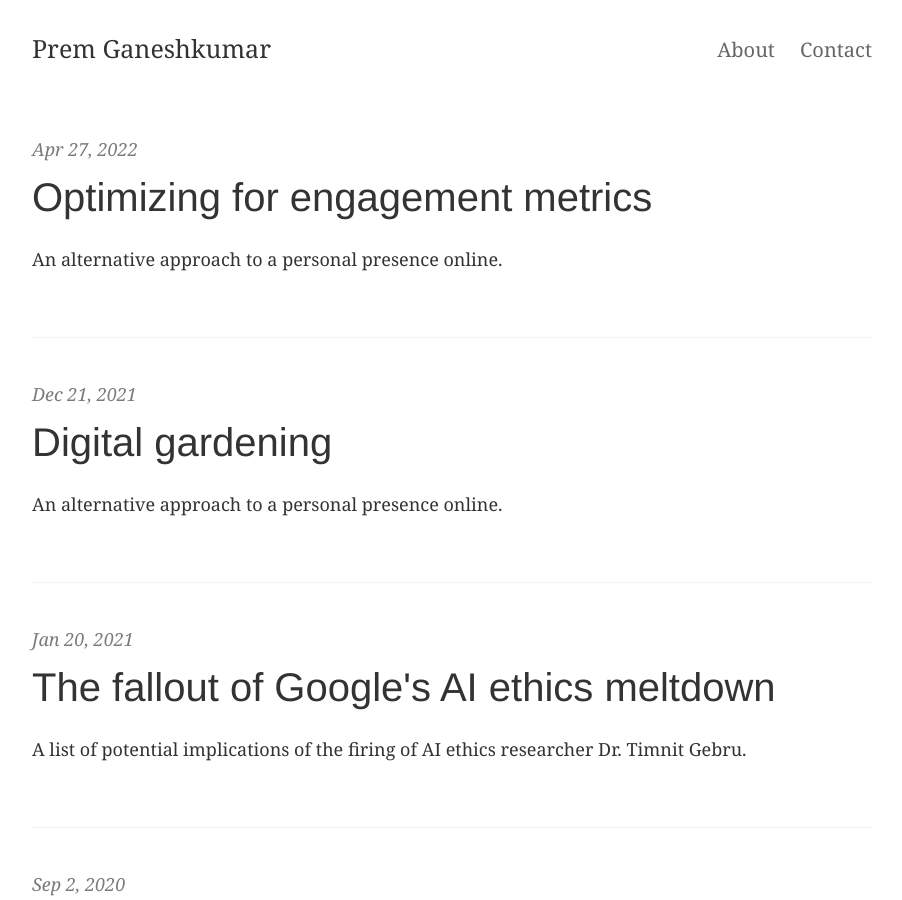
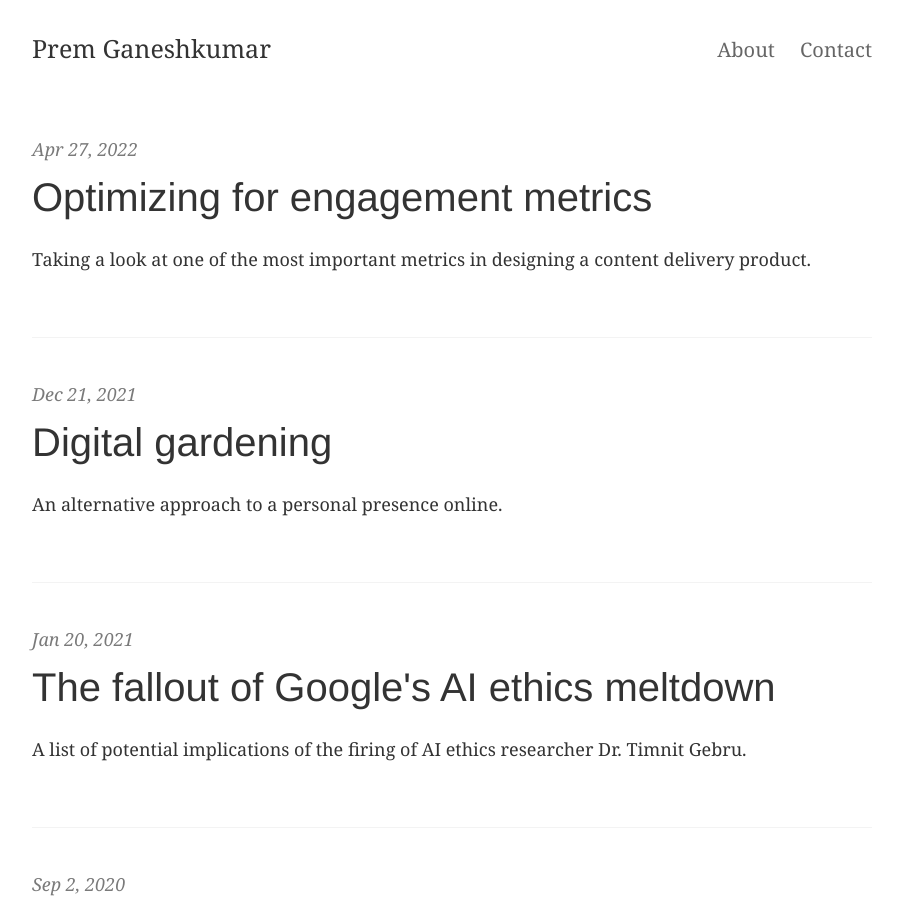
Before and after one commit to premgane/premgane.github.io, a Jekyll site: the page built from index.html, in a window 1280 px wide and 900 px high. Shown: the whole window, without its empty margins (188-1090 px from the left). Built offline with Jekyll 4.4.1, drawn with Linux system fonts in a browser that asks for light colours; the list of posts is cut into pages by our own code.

Commit message:
Add a subtitle for the new post

```diff
--- a/_posts/2022-04-27-optimizing-engagement.md
+++ b/_posts/2022-04-27-optimizing-engagement.md
@@ -2,7 +2,7 @@
 layout:     post
 title:      "Optimizing for engagement metrics"
 date:       2022-04-27 11:49:00
-summary:    "An alternative approach to a personal presence online."
+summary:    "Taking a look at one of the most important metrics in designing a content delivery product."
 tags:       machine-learning ethics ai psychology
 ---
 
```
